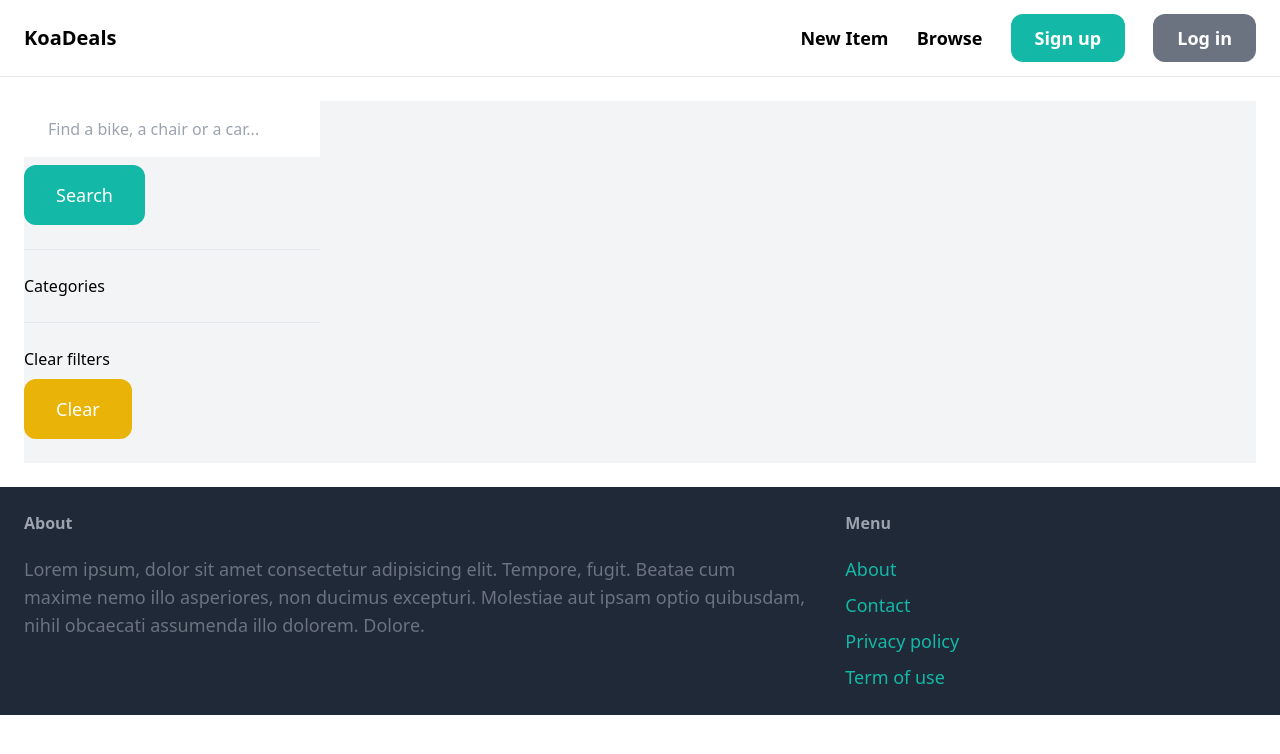
After one commit to JoseContrerasP/KoaDeals, a Django app: page /items/ in a window 1280 px wide. The commit adds this page. Shown: the top 754 px of the page. Run offline with Django 4.2, Linux system fonts and the light colour scheme; data that the repository does not hold is empty; some libraries are stand-ins or nearby versions.

Commit message:
add searching

```diff
--- a/dashboard/templates/dashboard/index.html
+++ b/dashboard/templates/dashboard/index.html
@@ -16,6 +16,8 @@
                     <div class="p-6 bg-white rounded-b-xl">
                         <h2 class="text-2xl">{{ item.name }}</h2>
                         <p class="text-gray-500">Price: {{ item.price }}</p>
+                        <p class="text-gray-500">Seller: {{ item.created_by }}</p>
+
                     </div>
 
                 </a>
--- /dev/null
+++ b/item/templates/item/items.html
@@ -0,0 +1,60 @@
+{% extends 'base.html' %}
+
+{% block title %}Items{% endblock title %}
+
+{% block content %}
+<div class="pb-6 grid grid-cols-4 gap-4 bg-gray-100">
+	<div class="col-span-1">
+		<form action="{% url 'item:items' %}" method="GET">
+			<input type="text" class="w-full py-4 px-6 bounded-xl" name="query" value="{{ query }}" placeholder="Find a bike, a chair or a car...">
+
+			<button class="mt-2 py-4 px-8 text-lg bg-teal-500 text-white rounded-xl">Search</button>
+		</form>
+
+		<hr class="my-6">
+
+		<p class="font-semibolt">Categories</p>
+
+		<ul>
+			{% for category in categories %}
+				<li class="py-2 px-2 rounded-xl{% if category.id == category_id %} bg-gray-200{% endif %}">
+					<a href="{% url 'item:items' %}?query={{ query }}&category={{ category.id }}">{{ category.name }}</a>
+				</li>
+			{% endfor %}
+		</ul>
+
+		<hr class="my-6">
+
+		<p class="font-semibolt">Clear filters</p>
+
+		<ul>
+			<li>
+				<a href="{% url 'item:items' %}" class="mt-2 py-4 px-8 inline-block bg-yellow-500 text-lg rounded-xl text-white">Clear</a>
+			</li>
+		</ul>
+
+
+	</div>
+
+	<div class="col-span-3">
+		<div class="grid grid-cols-3 gap-3">
+	        {% for item in items %}
+	            <div>
+	                <a href="{% url 'item:detail' item_id=item.id %}">
+	                    <div>
+	                        <img src="{{ item.image.url }}" class="rounded-t-xl">
+	                    </div>
+
+	                    <div class="p-6 bg-white rounded-b-xl">
+	                        <h2 class="text-2xl">{{ item.name }}</h2>
+	                        <p class="text-gray-500">Price: {{ item.price }}</p>
+	                    </div>
+
+	                </a>
+	            </div>
+	        {% endfor %}
+	    </div>
+
+	</div>
+</div>
+{% endblock content %}
--- a/item/urls.py
+++ b/item/urls.py
@@ -5,8 +5,9 @@ from . import views
 app_name = "item"
 
 urlpatterns = [
+    path("", views.items, name="items"),
+    path("new/", views.new_item, name="new"),
     path("<int:item_id>/", views.detail, name="detail"),
+    path("<int:item_id>/edit", views.edit_item, name="edit"),
     path("<int:item_id>/delete", views.delete_item, name="delete"),
-    path("<int:item_id>/edit", views.edit_item, name="edit"),
-    path("new/", views.new_item, name="new"),
 ]
--- a/item/views.py
+++ b/item/views.py
@@ -1,7 +1,8 @@
 from django.shortcuts import render, redirect, get_object_or_404
 from django.contrib.auth.decorators import login_required
+from django.db.models import Q
 
-from .models import Item
+from .models import Item, Category
 from .forms import NewItemForm, EditItemForm
 
 
@@ -59,19 +60,24 @@ def edit_item(request, item_id):
     context = {"item": item, "form": form}
     return render(request, "item/edit.html", context)
 
-    # item = get_object_or_404(Item, pk=item_id, created_by=request.user)
 
-    # if request.method == "GET":
-    #     form = EditItemForm(instance=item)
+def items(request):
+    items = Item.objects.filter(sold=False)
+    query = request.GET.get("query", "")
+    categories = Category.objects.all()
+    category_id = request.GET.get("category", 0)
 
-    #     context = {"item": item, "form": form}
-    #     return render(request, "item/edit.html", context)
+    if category_id:
+        items = items.filter(category_id=category_id)
 
-    # else:
-    #     try:
-    #         form = EditItemForm(request.POST, request.FILES, instance=city)
-    #         form.save()
-    #         return redirect("core:contact")
+    if query:
+        items = items.filter(Q(name__icontains=query) | Q(description__icontains=query))
 
-    #     except ValueError:
-    #         return render(request, "item/edit.html", context)
+    context = {
+        "items": items,
+        "query": query,
+        "categories": categories,
+        "category_id": int(category_id),
+    }
+
+    return render(request, "item/items.html", context)
--- a/templates/base.html
+++ b/templates/base.html
@@ -17,7 +17,7 @@
 
         <div class="space-x-6">
             <a href="{% url 'item:new' %}" class="text-lg font-semibold hover:text-gray-500">New Item</a>
-            <a href="#" class="text-lg font-semibold hover:text-gray-500">Browse</a>
+            <a href="{% url 'item:items' %}" class="text-lg font-semibold hover:text-gray-500">Browse</a>
 
             {% if request.user.is_authenticated %}
                 <a href="#" class="px-6 py-3 text-lg font-semibold bg-teal-500 text-white rounded-xl hover:bg-teal-700">Inbox</a>
```
